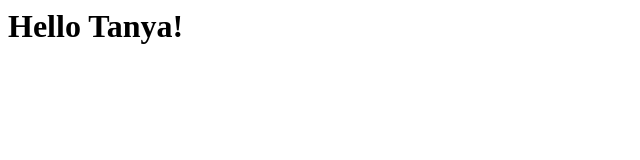
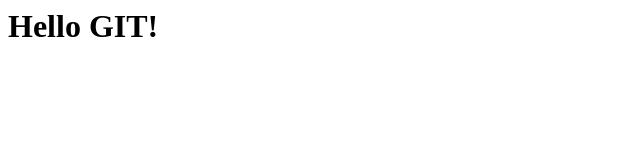
Before and after one commit to VedminaTanya/git-sample, a plain HTML site: page index.html in a window 1280 px wide. Shown: the full height of the page, 0-640 px from the left. Drawn offline with Linux system fonts and the light colour scheme.

Commit message:
Revert "Wrong commit"
This reverts commit 3bdcfd09e681d701e78c5b3ab182c935da9d12d8.

```diff
--- a/index.html
+++ b/index.html
@@ -1 +1 @@
-<h1>Hello  Tanya!</h1>
+<h1>Hello GIT!</h1>
```
